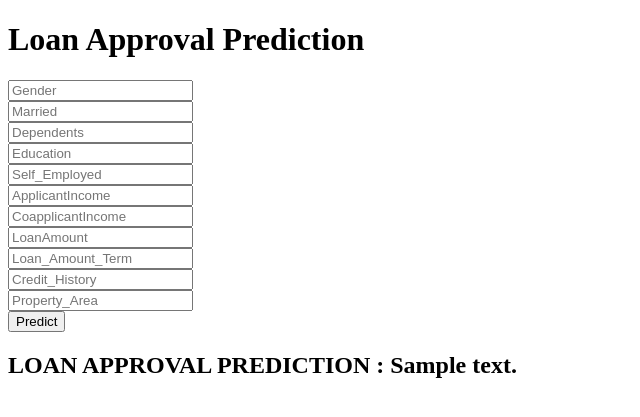
After one commit to introvert-beauty/loan_approval_prediction, a Flask app: template templates/home.html in a window 1280 px wide. The commit adds this page. Shown: the top 417 px of the page, without its empty margins (0-640 px from the left). Run offline with Flask 3, Linux system fonts and the light colour scheme; the template is opened without the code that fills it: most values are stand-ins (such as "Sample title", 1, 10 or a date in 2020); parts of the project's set-up code (start-up, migrations or seed data) failed here and were passed over.

Commit message:
elasticbeanstalk

```diff
--- a/application.py
+++ b/application.py
@@ -19,9 +19,44 @@ def index():
     return render_template("index.html")
 
 
+
+#  Gender	Married	Dependents	Education	Self_Employed	ApplicantIncome	CoapplicantIncome	LoanAmount	Loan_Amount_Term	Credit_History	Property_Area
 @app.route("/predictdata",methods=["GET","POST"])
-def home():
-    pass:
+def predict_datapoint():
+    if request.method=="POST":
+        Gender=int(request.form.get("Gender"))
+        Married=int(request.form.get("Married"))
+        Dependents=int(request.form.get("Dependents"))
+        Education=int(request.form.get("Education"))
+        Self_Employed=int(request.form.get("Self_Employed"))
+        ApplicantIncome=int(request.form.get("ApplicantIncome"))
+        CoapplicantIncome=float(request.form.get("CoapplicantIncome"))
+        LoanAmount=float(request.form.get("LoanAmount"))
+        Loan_Amount_Term=float(request.form.get("Loan_Amount_Term"))
+        Credit_History=float(request.form.get("Credit_History"))
+        Property_Area=int(request.form.get("Property_Area"))
+
+        features=[[Gender,Married,Dependents,Education,Self_Employed,ApplicantIncome,CoapplicantIncome,LoanAmount,Loan_Amount_Term,Credit_History,Property_Area]]
+
+
+        # logistic_model=logistic_model.predict(features)
+        new_data_scaled=standard_scaler.transform(features)
+        result=logistic_model.predict(new_data_scaled)
+        print(result)
+
+        if result[0] == 1:
+          result = "Congratulations! Your loan has been approved."
+        else:
+           result = "Sorry, your loan application was not approved."
+
+
+
+        return render_template("home.html", prediction_text="This User Will get {}".format(result))
+
+
+
+    else:
+        return render_template("home.html")
 
 
 
--- /dev/null
+++ b/templates/home.html
@@ -0,0 +1,33 @@
+<!DOCTYPE html>
+<html lang="en">
+<head>
+    <meta charset="UTF-8">
+    <meta name="viewport" content="width=device-width, initial-scale=1.0">
+    <title>Document</title>
+</head>
+<body>
+
+    <h1>Loan Approval Prediction</h1>
+     <!-- main input for receiving query to our ml -->
+     <form action="{{ url_for('predict_datapoint')}}" method="post">
+        <input type="text" name="Gender" placeholder="Gender" required="required"><br>
+        <input type="text" name="Married" placeholder="Married" required="required"><br>
+        <input type="text" name="Dependents" placeholder="Dependents" required="required"><br>
+        <input type="text" name="Education" placeholder="Education" required="required"><br>
+        <input type="text" name="Self_Employed" placeholder="Self_Employed" required="required"><br>
+        <input type="text" name="ApplicantIncome" placeholder="ApplicantIncome" required="required"><br>
+        <input type="text" name="CoapplicantIncome" placeholder="CoapplicantIncome" required="required"><br>
+        <input type="text" name="LoanAmount" placeholder="LoanAmount" required="required"><br>
+        <input type="text" name="Loan_Amount_Term" placeholder="Loan_Amount_Term" required="required"><br>
+        <input type="text" name="Credit_History" placeholder="Credit_History" required="required"><br>
+        <input type="text" name="Property_Area" placeholder="Property_Area" required="required"><br>
+        <!-- <input type="text" name="Absences" placeholder="region" required="required"><br> -->
+
+
+        <button type="submit" class="btn btn-primary btn-block btn-large">Predict</button>
+     </form>
+     <h2>LOAN APPROVAL PREDICTION : {{prediction_text}}</h2>
+
+
+</body>
+</html>
```
Also changed, not shown: templates/index.html (+14 -2 lines), 1 other file.
